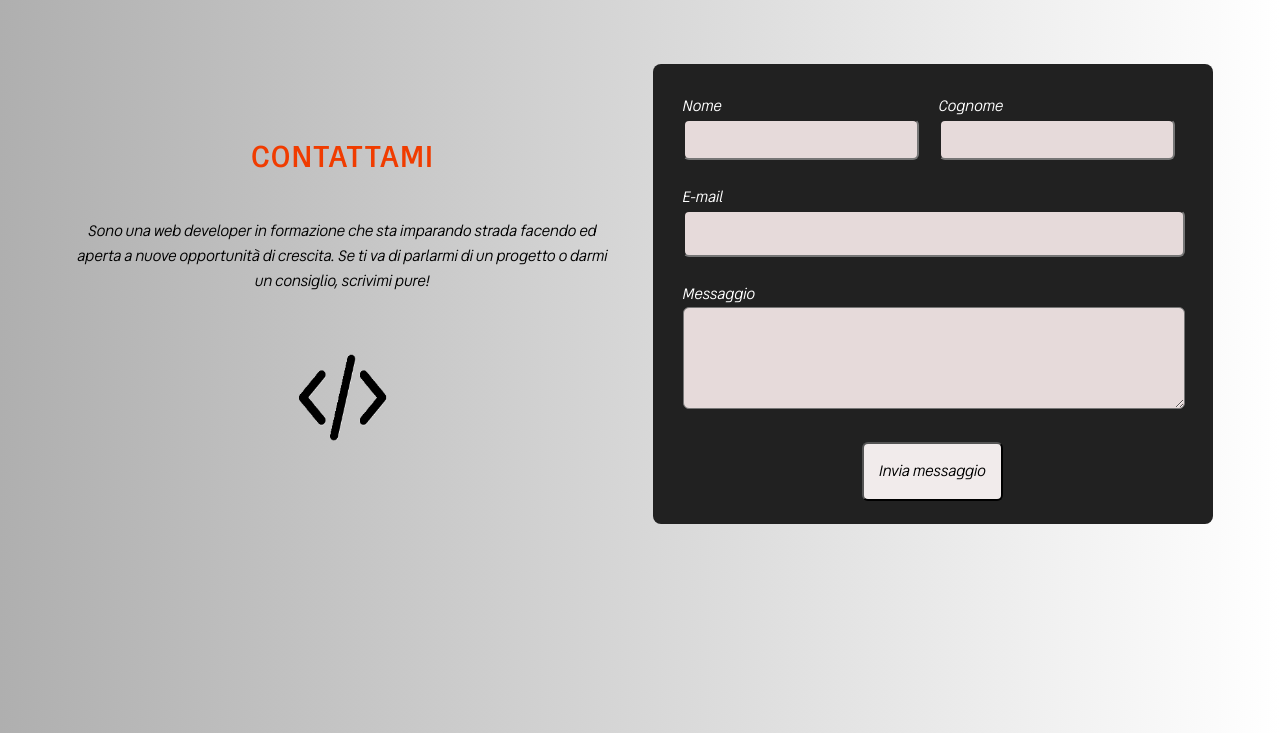
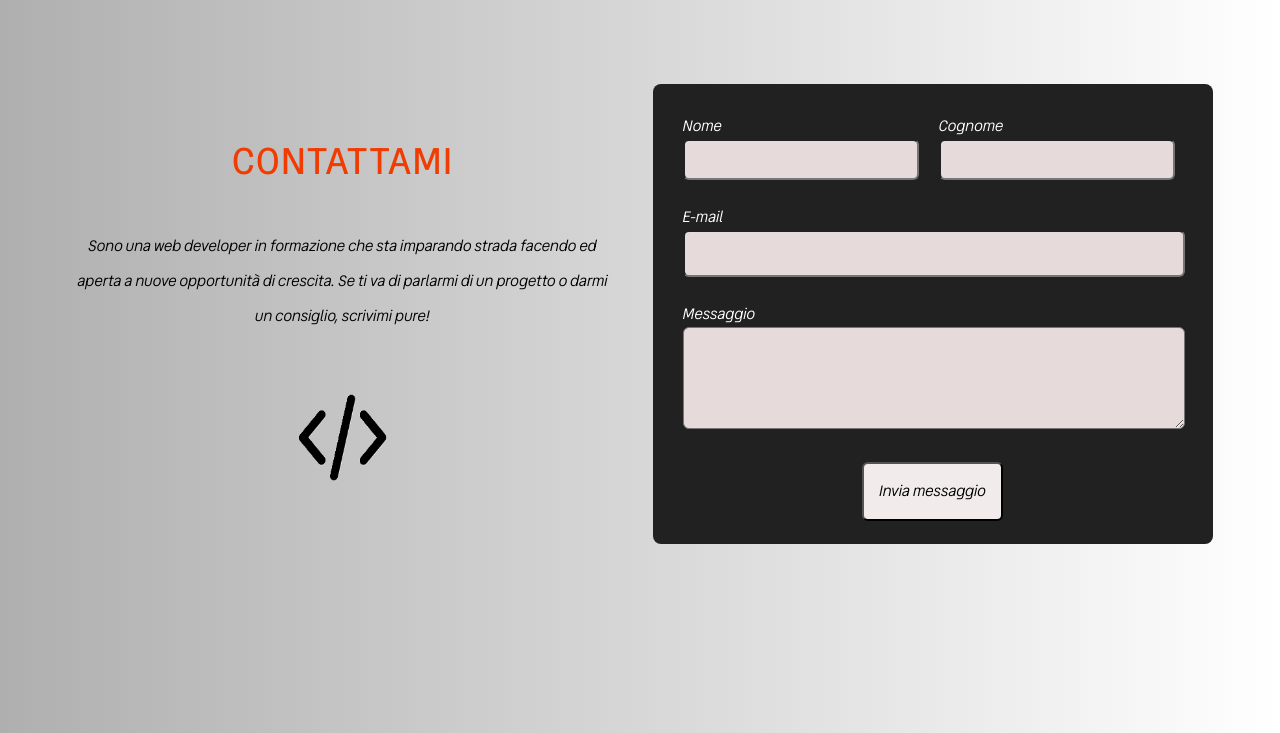
Before and after one commit to Sonia-Ortega/Sito-web-Sonia-Ortega, a plain HTML site: page contact.html in a window 1280 px wide. Shown: the part 67-800 px from the top of the page. Drawn offline with nearby package versions, Linux system fonts and the light colour scheme.

Commit message:
modificato titolo pagina Contatti

```diff
--- a/scss/_contact.scss
+++ b/scss/_contact.scss
@@ -122,13 +122,15 @@ html, body {
       align-items: center;
       padding-top: 10%;
       padding-bottom: 10%;
+      line-height: 35px;
 
       h1 {
         font-family: "VendSans", sans-serif;
-        font-weight: 550;
+        font-weight: 450;
         letter-spacing: 1px;
         font-style: normal;
         color: $third-color;
+        font-size: 37px;
       }
 
 
```
Also changed, not shown: scss/main.css, 1 other file.
